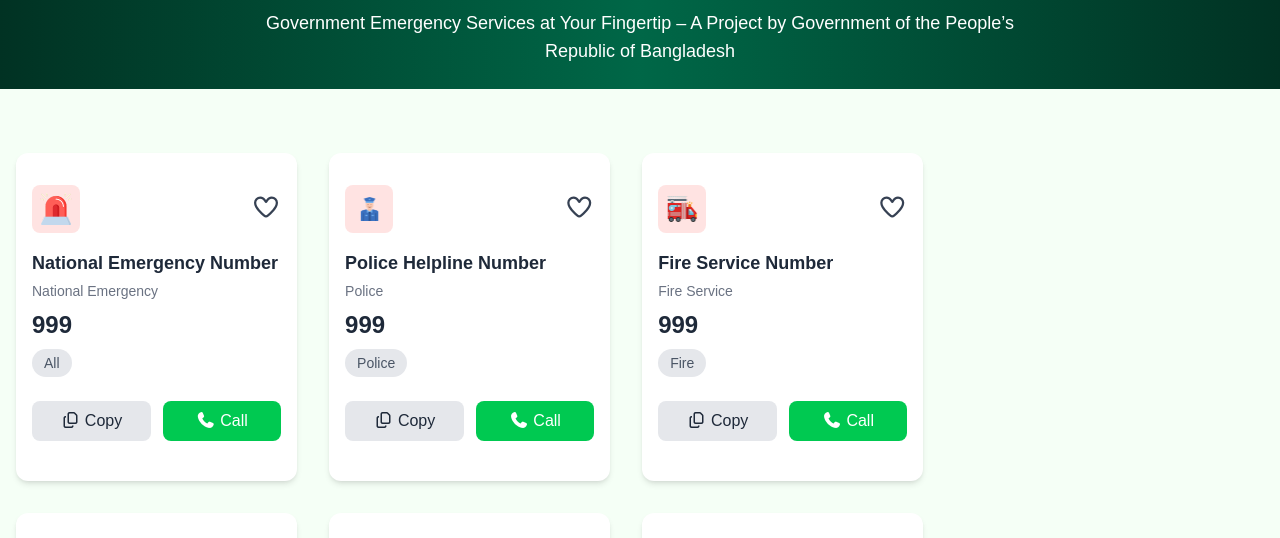
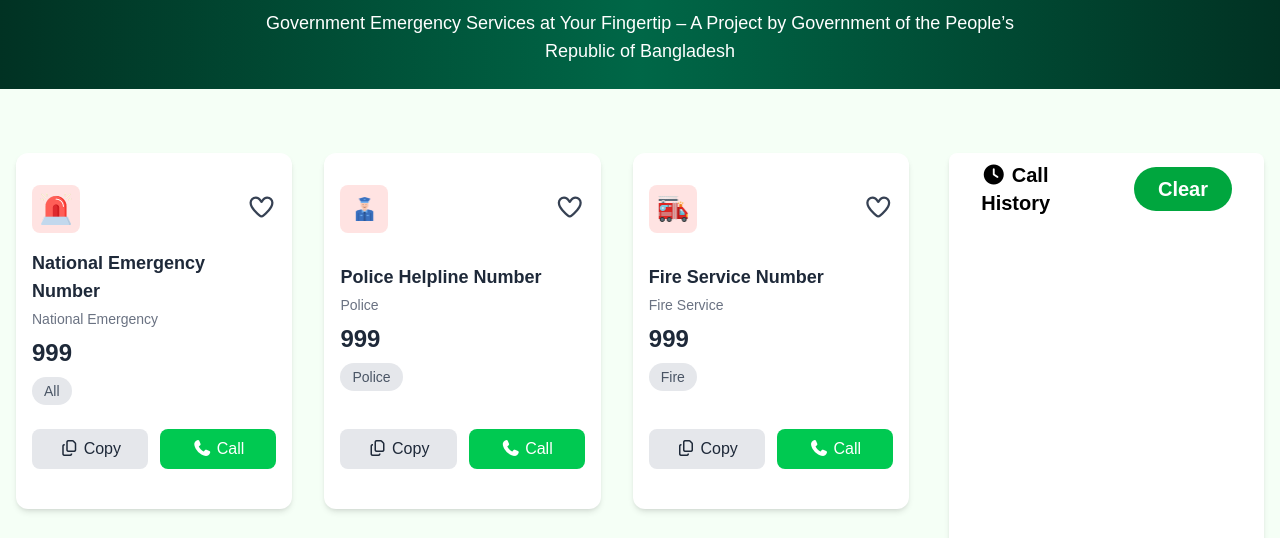
Before and after one commit to Azizul102/emergency-hotline-bd, a plain HTML site: page index.html in a window 1280 px wide. Shown: the part 201-739 px from the top of the page. Drawn offline with nearby package versions, Linux system fonts and the light colour scheme; a web font is replaced by a local one.

Commit message:
added a sidebar section as a history collumn

```diff
--- a/index.html
+++ b/index.html
@@ -382,5 +382,25 @@
             </div>
         </section>
 
+        <!-- History Section -->
+        <section id="history-section" class="rounded-lg shadow-md bg-white ">
+            <div class="flex justify-between px-8 py-2 items-center text-xl gap-4">
+                <!-- History icon -->
+                <div class="font-bold text-lg md:text-xl">
+                    <p><i class="fa-solid fa-clock"></i> Call History</p>
+                </div>
+                <div>
+                    <button id="clear-history"
+                        class="px-6 py-2 bg-green-600 rounded-full text-white hover:bg-green-400 font-bold transition cursor-pointer">Clear</button>
+                </div>
+            </div>
+
+            <!-- History List -->
+            <div id="history-list" class="p-4 space-y-3">
+                <!-- dynamically calls will appear here -->
+            </div>
+        </section>
+
+    </div>
 </body>
 </html>
```
